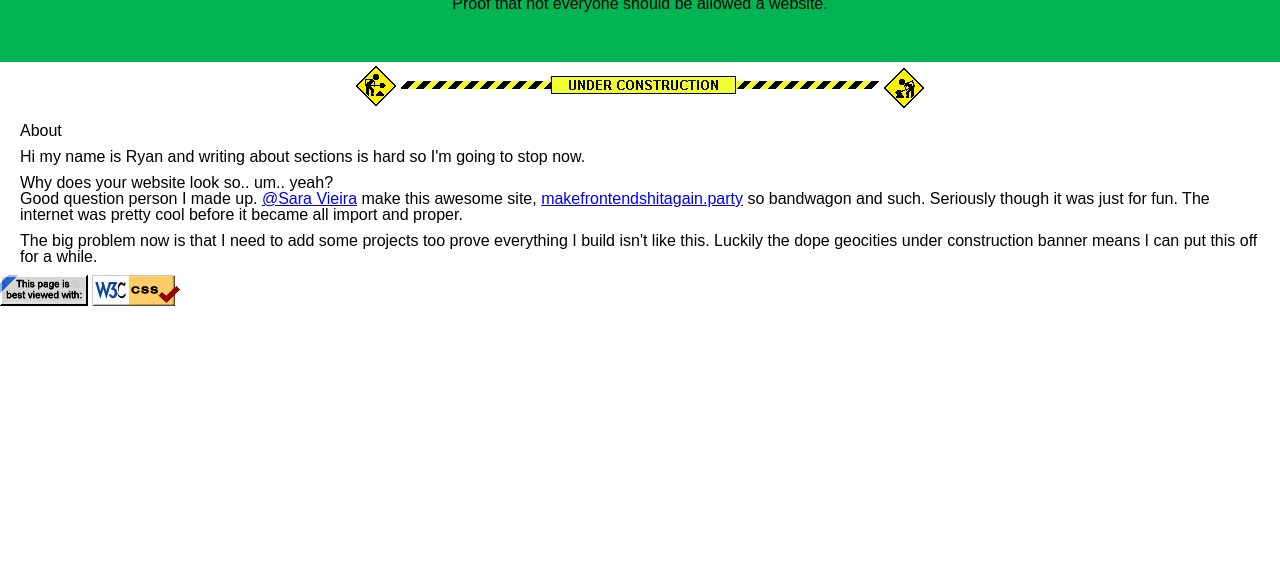
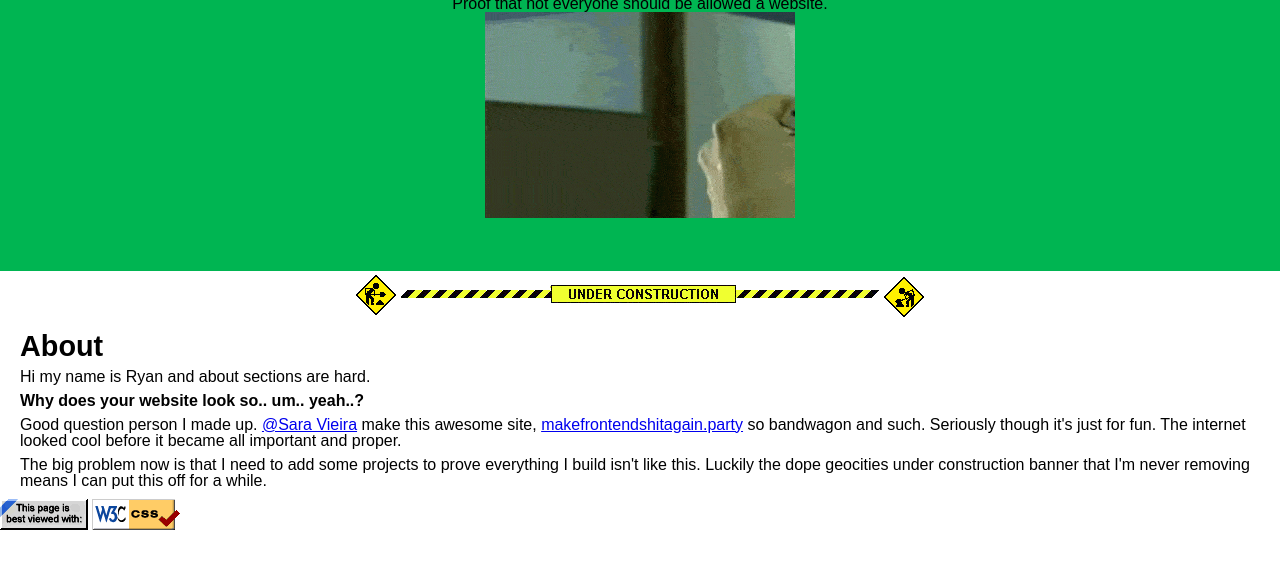
Before and after one commit to me-0xe/devhappy.io, a plain HTML site: page index.html in a window 1280 px wide. Shown: the part 177-746 px from the top of the page. Drawn offline with Linux system fonts and the light colour scheme.

Commit message:
Epic gif + minor changes

```diff
--- a/css/style.css
+++ b/css/style.css
@@ -54,7 +54,13 @@ body{
 h1{
 font-size: 2.5rem;
 }
-
+h3{
+    font-size: 1.8rem;
+    font-weight: 700;
+}
+.strong{
+    font-weight: 700;
+}
 .wrapper{
 
 }
@@ -84,5 +90,5 @@ font-size: 2.5rem;
     margin: 10px 20px 10px 20px;
 }
 .section-3 p{
-    padding-top: 10px;
+    padding-top: 0.5em;
 }
--- a/index.html
+++ b/index.html
@@ -20,6 +20,7 @@
                 <img class="logo" src="./assets/images/logo.png">
                 <h1>Devhappy.io</h1>
                 <h2>Proof that not everyone should be allowed a website.</h2>
+                <img src="./assets/badgifs/disk.gif">
             </div>
             <div class="world"><img src="./assets/badgifs/world.gif" alt="Spinning planet earth"></div>
         </div>
@@ -28,17 +29,16 @@
     <div class="wrapper section-3">
         <h3>About</h3>
         <p>
-            Hi my name is Ryan and writing about sections is hard so I'm going to stop now.<br>
+            Hi my name is Ryan and about sections are hard.<br>
+        </p>
+        <p class="strong">Why does your website look so.. um.. yeah..?</p>
+        <p>Good question person I made up. <a href="https://twitter.com/NikkitaFTW" target="_blank">@Sara Vieira</a> make this awesome site,
+            <a href="https://makefrontendshitagain.party/" target="_blank">makefrontendshitagain.party</a> so bandwagon and such. Seriously though
+            it's just for fun. The internet looked cool before it became all important and proper.
         </p>
         <p>
-            Why does your website look so.. um.. yeah?<br>
-            Good question person I made up. <a href="https://twitter.com/NikkitaFTW" target="_blank">@Sara Vieira</a> make this awesome site,
-            <a href="https://makefrontendshitagain.party/" target="_blank">makefrontendshitagain.party</a> so bandwagon and such. Seriously though
-            it was just for fun. The internet was pretty cool before it became all import and proper.
-        </p>
-        <p>
-            The big problem now is that I need to add some projects too prove everything I build isn't like this.
-            Luckily the dope geocities under construction banner means I can put this off for a while.
+            The big problem now is that I need to add some projects to prove everything I build isn't like this.
+            Luckily the dope geocities under construction banner that I'm never removing means I can put this off for a while.
         </p>
     </div>
     <footer>
```
Also changed, not shown: assets/badgifs/disk.gif (added).
